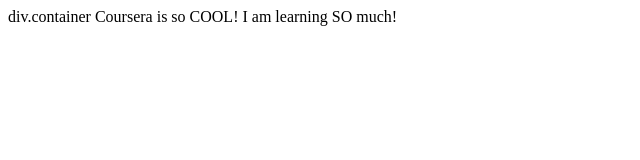
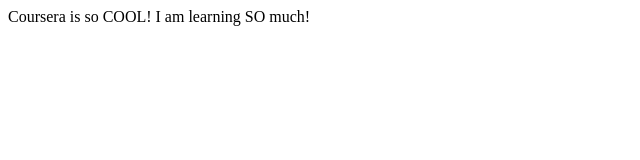
Before and after one commit to Ttary/coursera-test, a plain HTML site: page site/doc-structure-before.html in a window 1280 px wide. Shown: the whole page, without its empty margins (0-640 px from the left). Drawn offline with Linux system fonts and the light colour scheme.

Commit message:
small add

```diff
--- a/site/doc-structure-before.html
+++ b/site/doc-structure-before.html
@@ -5,7 +5,6 @@
   <title>Coursera is Cool!</title>
 </head>
 <body>
-div.container
 
 Coursera is so COOL! I am learning SO much!
 </body>
```
